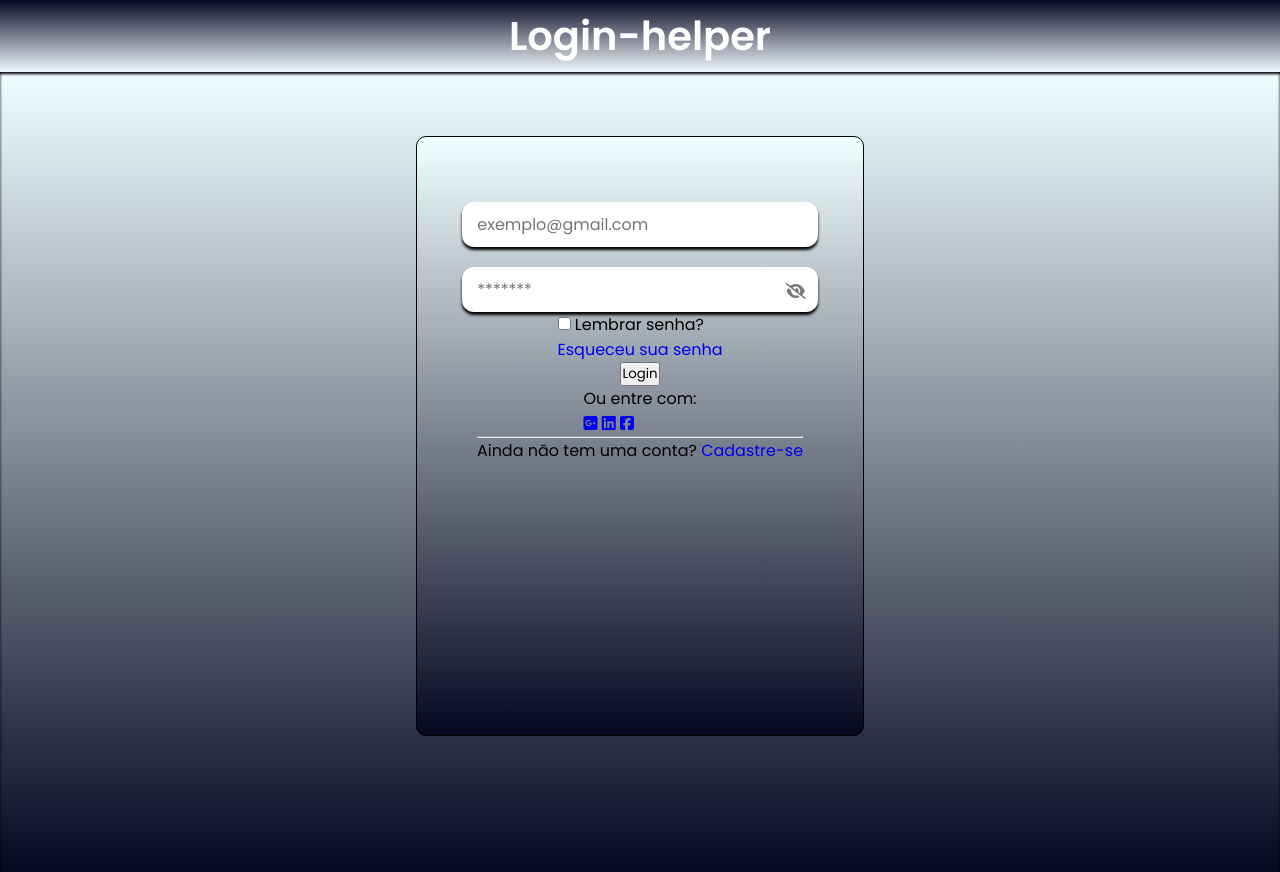
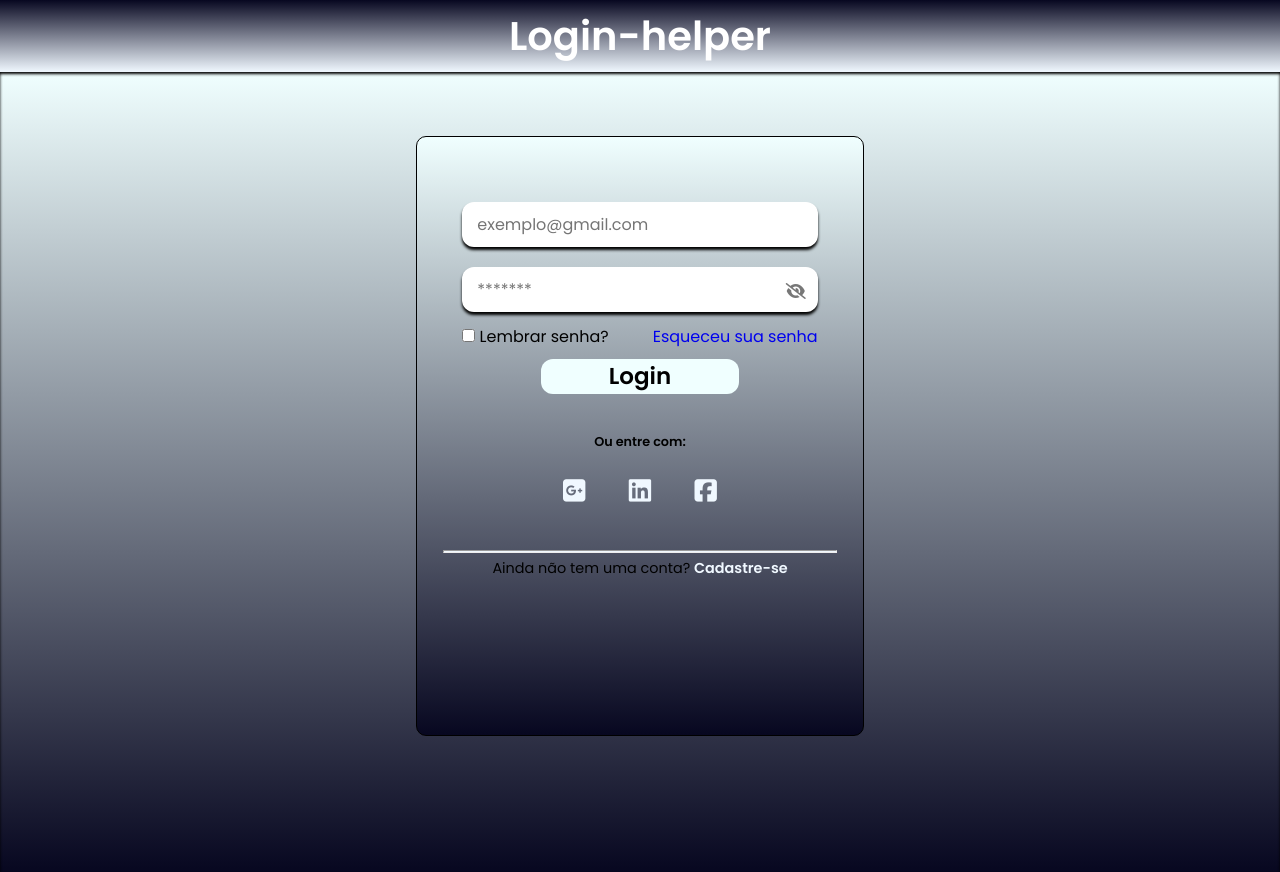
Before and after one commit to ThurJVCS/Tela-login, a plain HTML site: page index.html in a window 1280 px wide. Drawn offline with Linux system fonts and the light colour scheme.

Commit message:
Atualizando Tela de Login

```diff
--- a/css/styles.css
+++ b/css/styles.css
@@ -93,3 +93,119 @@ main form .password-container i {
 main form .password-container #eye {
     display: none;
 }
+
+main form .password-infos {
+    width: 90%;
+    margin-top: 3%;
+
+    display: flex;
+    align-items: center;
+    justify-content: space-between;
+}
+
+main form .password-infos a {
+    transition: 0.2s ease-in-out;
+}
+
+main form .password-infos a:hover {
+  color: aqua;
+}
+
+main form button {
+    background-color: azure;
+    width: 50%;
+    height: 35px;
+    border: 0;
+    outline: 0;
+    border-radius: 12px;
+    margin-top: 10px;
+    font-size: 23px;
+    font-weight: 600;
+    cursor: pointer;
+    transition: 0.3s ease-in-out;
+}
+
+main form button:hover {
+    background: aliceblue;
+    color: black;
+    border: solid 2px black;
+}
+
+main form .links-container {
+    width: 100%;
+    display: flex;
+    flex-direction: column;
+    align-items: center;
+    margin-top: 10%;
+}
+
+main form .links-container span {
+    font-size: 0.8em;
+    font-weight: 600;
+}
+
+main form .links-container aside {
+    margin-top: 5%;
+    width: 50%;
+
+    display: flex;
+    align-items: center;
+    justify-content: space-around;
+}
+
+main form .links-container aside i {
+    font-size: 1.6em;
+    padding: 8px;
+    height: 40px;
+    width: 40px;
+    border-radius: 20px;
+    transition: 0.3s ease-in-out;
+    color: aliceblue;
+
+    display: flex;
+    align-items: center;
+    justify-content: center;
+}
+
+main form .links-container aside .google:hover {
+    color: #e34133;
+}
+
+main form .links-container aside .linkedin:hover {
+    color: #0A66C2;
+}
+
+main form .links-container aside .facebook:hover {
+    color: #1877F2;
+}
+
+main form footer {
+    width: 100%;
+    margin-top: 10%;
+
+    display: flex;
+    flex-direction: column;
+    align-items: center;
+}
+
+main form footer hr {
+   width: 100%;
+   height: 3px;
+   background-color: aliceblue;
+}
+
+main form footer span {
+    font-weight: 400;
+    font-size: 0.9em;
+    margin-top: 5px;
+}
+
+main form footer a {
+    color: aliceblue;
+    font-weight: 600;
+    transition: 0.2s ease-in-out;
+}
+
+main form footer a:hover {
+    color: aquamarine;
+}
--- a/index.html
+++ b/index.html
@@ -42,9 +42,9 @@
                         <span>Ou entre com:</span>
 
                         <aside>
-                            <a href="#"><i class="fa-brands fa-square-google-plus"></i></a>
-                            <a href="#"><i class="fa-brands fa-linkedin"></i></a>
-                            <a href="#"><i class="fa-brands fa-square-facebook"></i></a>
+                            <a href="#"><i class="fa-brands fa-square-google-plus google"></i></a>
+                            <a href="#"><i class="fa-brands fa-linkedin linkedin"></i></a>
+                            <a href="#"><i class="fa-brands fa-square-facebook facebook"></i></a>
                         </aside>
 
                     </section>
```
Also changed, not shown: 1 other file.
